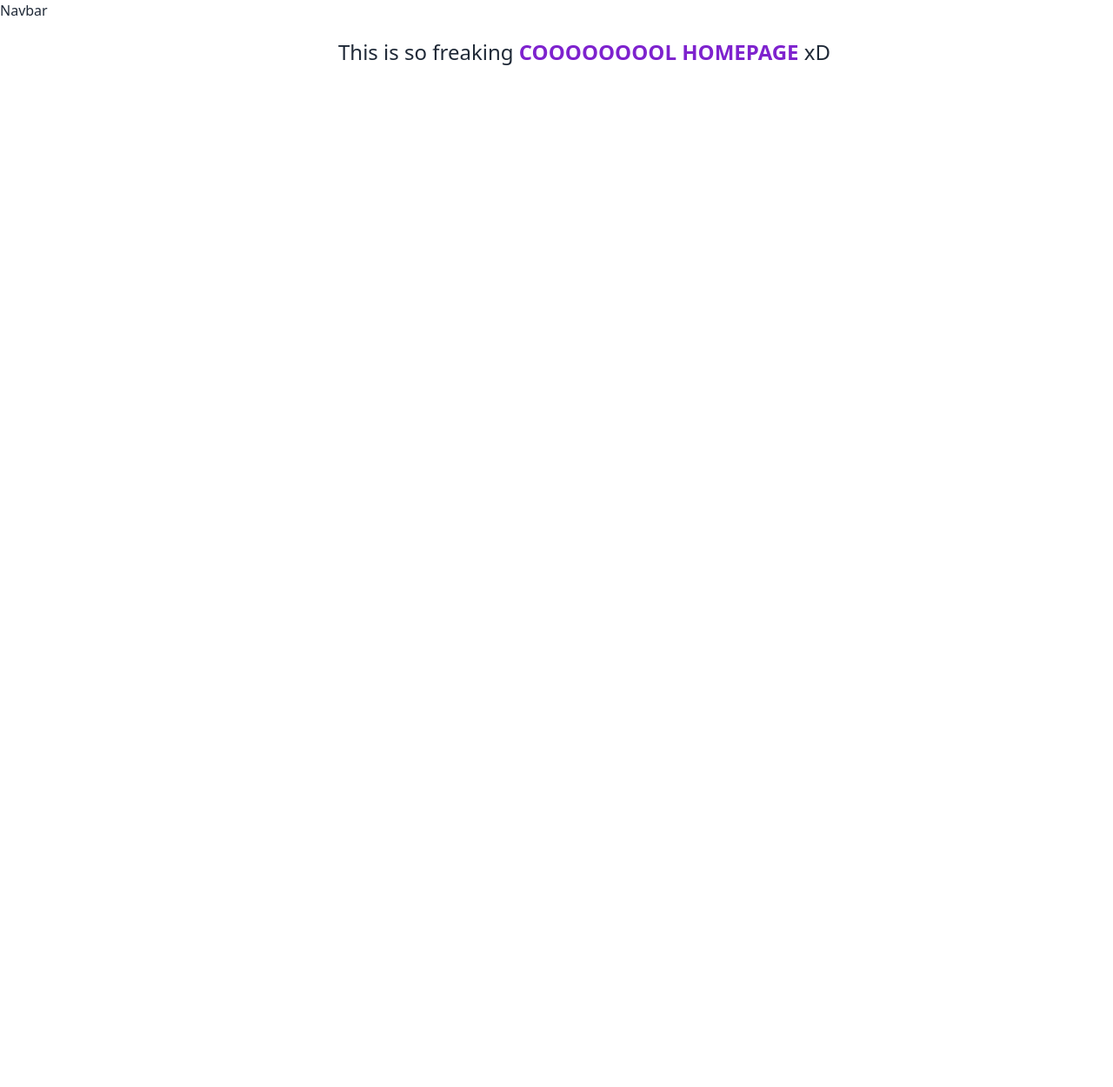
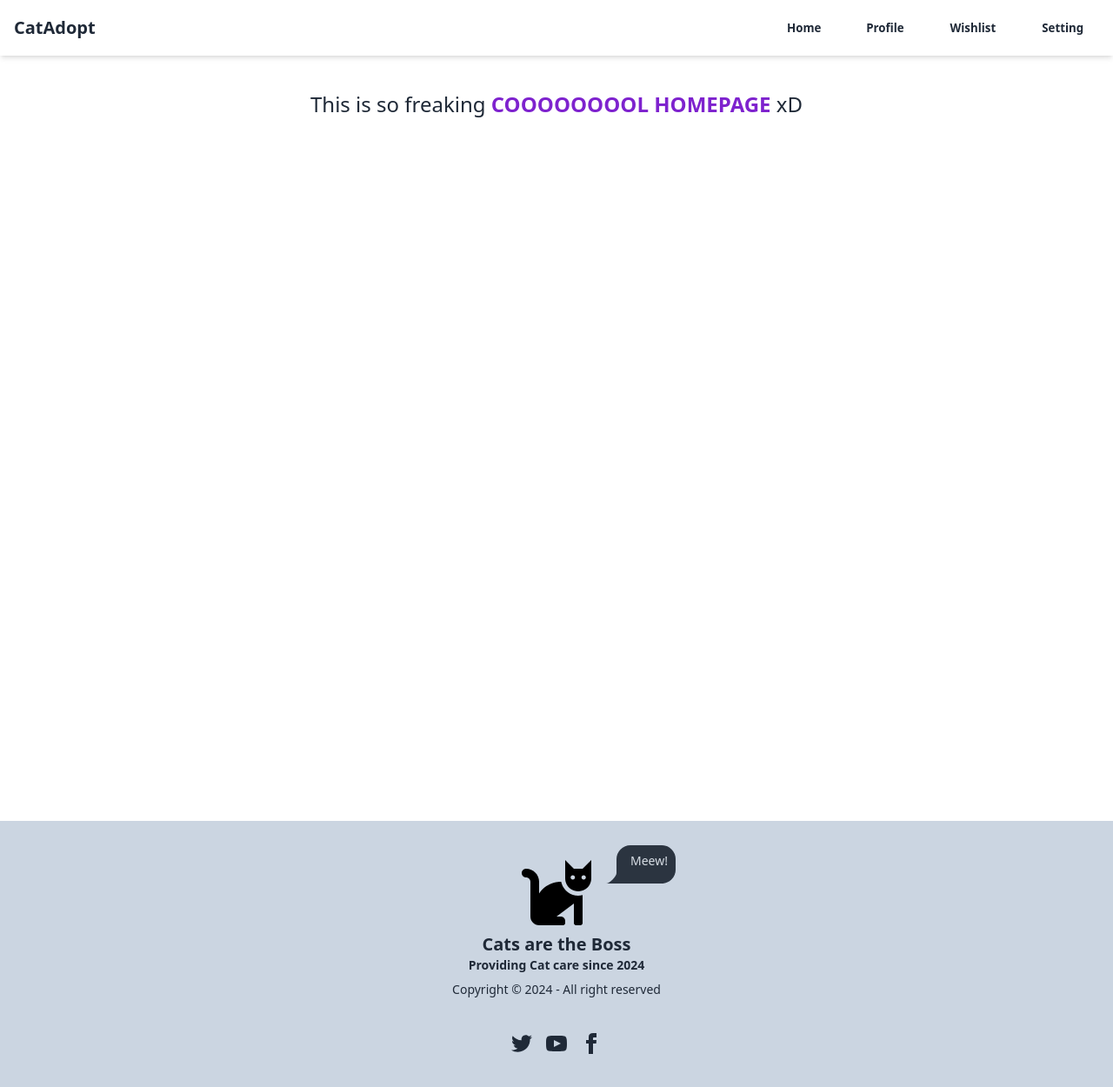
Before and after one commit to zramisha/Cat-project, a React (Vite) app in the folder cat-frontend/: page / in a window 1280 px wide. Shown: the whole page at 87% size. Before the commit the page ends 864 px from the top, so only its background shows below. Built offline with nearby package versions, Linux system fonts and the light colour scheme.

Commit message:
Frontend: Ui Setup, Error page added

```diff
--- /dev/null
+++ b/cat-frontend/src/components/CatChat.jsx
@@ -0,0 +1,19 @@
+import React from 'react';
+import { FaCat } from 'react-icons/fa';
+
+const CatChat = ({catSize="80", catColor="gray", bubbleColor="warning", chatText="Meeew!"}) => {
+  return (
+    <div>
+        <div className='relative flex w-56 justify-center'>
+          <FaCat size={catSize} color={catColor} />
+          <div className='absolute -top-4 -right-8'>
+            <div className="chat chat-start">
+            <div className={`chat-bubble chat-bubble-${bubbleColor}`}>{chatText}</div>
+            </div>
+          </div>
+        </div>
+    </div>
+  );
+};
+
+export default CatChat;
--- /dev/null
+++ b/cat-frontend/src/components/Footer.jsx
@@ -0,0 +1,60 @@
+import React from 'react';
+import SadCatIcon from './SadCatIcon';
+import { FaCat } from 'react-icons/fa';
+import CatChat from './CatChat';
+
+
+const Footer = () => {
+  return (
+    <footer className="footer footer-center bg-slate-300 p-10 text-base-content">
+      <aside>
+        <CatChat catColor='black' chatText='Meew!'/>
+        <p className="font-bold">
+          <span className='text-xl'>Cats are the Boss</span>
+          <br />
+          Providing Cat care since 2024
+        </p>
+        <p>Copyright © {new Date().getFullYear()} - All right reserved</p>
+      </aside>
+      <nav>
+        <div className="grid grid-flow-col gap-4">
+          <a>
+            <svg
+              xmlns="http://www.w3.org/2000/svg"
+              width="24"
+              height="24"
+              viewBox="0 0 24 24"
+              className="fill-current">
+              <path
+                d="M24 4.557c-.883.392-1.832.656-2.828.775 1.017-.609 1.798-1.574 2.165-2.724-.951.564-2.005.974-3.127 1.195-.897-.957-2.178-1.555-3.594-1.555-3.179 0-5.515 2.966-4.797 6.045-4.091-.205-7.719-2.165-10.148-5.144-1.29 2.213-.669 5.108 1.523 6.574-.806-.026-1.566-.247-2.229-.616-.054 2.281 1.581 4.415 3.949 4.89-.693.188-1.452.232-2.224.084.626 1.956 2.444 3.379 4.6 3.419-2.07 1.623-4.678 2.348-7.29 2.04 2.179 1.397 4.768 2.212 7.548 2.212 9.142 0 14.307-7.721 13.995-14.646.962-.695 1.797-1.562 2.457-2.549z"></path>
+            </svg>
+          </a>
+          <a>
+            <svg
+              xmlns="http://www.w3.org/2000/svg"
+              width="24"
+              height="24"
+              viewBox="0 0 24 24"
+              className="fill-current">
+              <path
+                d="M19.615 3.184c-3.604-.246-11.631-.245-15.23 0-3.897.266-4.356 2.62-4.385 8.816.029 6.185.484 8.549 4.385 8.816 3.6.245 11.626.246 15.23 0 3.897-.266 4.356-2.62 4.385-8.816-.029-6.185-.484-8.549-4.385-8.816zm-10.615 12.816v-8l8 3.993-8 4.007z"></path>
+            </svg>
+          </a>
+          <a>
+            <svg
+              xmlns="http://www.w3.org/2000/svg"
+              width="24"
+              height="24"
+              viewBox="0 0 24 24"
+              className="fill-current">
+              <path
+                d="M9 8h-3v4h3v12h5v-12h3.642l.358-4h-4v-1.667c0-.955.192-1.333 1.115-1.333h2.885v-5h-3.808c-3.596 0-5.192 1.583-5.192 4.615v3.385z"></path>
+            </svg>
+          </a>
+        </div>
+      </nav>
+    </footer>
+  );
+};
+
+export default Footer;
--- /dev/null
+++ b/cat-frontend/src/components/Navbar.jsx
@@ -0,0 +1,53 @@
+import React, { useState } from 'react';
+import { FaBars } from "react-icons/fa";
+import { RiMenu2Line, RiMenuFold2Line } from "react-icons/ri";
+import { navItems } from '@/utils/constants/nav-items';
+import { Link } from 'react-router-dom';
+
+const Navbar = () => {
+  const [isOpen, setIsOpen] = useState(false);
+
+  return (
+    <nav className="bg-base-100 shadow-md">
+      <div className="container mx-auto px-4 flex justify-between items-center h-16">
+        <div className="text-xl font-bold">
+          <a href="/">CatAdopt</a>
+        </div>
+
+        {/* Desktop Menu */}
+        <div className="hidden md:flex space-x-4">
+          {navItems?.map((navItem, index) => (
+            <div key={index} className='btn btn-ghost'>
+              <Link to={navItem.link}>
+                {navItem.name}
+              </Link>
+            </div>
+          ))}
+        </div>
+
+        {/* Mobile Menu Button */}
+        <button
+          className="md:hidden btn btn-ghost text-xl"
+          onClick={() => setIsOpen(!isOpen)}
+        >
+          {isOpen ? <RiMenuFold2Line/> : <RiMenu2Line/>}
+        </button>
+      </div>
+
+      {/* Mobile Dropdown */}
+      {isOpen && (
+        <div className="md:hidden bg-base-200 ">
+          {navItems?.map((navItem, index) => (
+            <div key={index} className='block px-4 py-2 hover:bg-base-300'>
+              <Link to={navItem.link}>
+                {navItem.name}
+              </Link>
+            </div>
+          ))}
+        </div>
+      )}
+    </nav>
+  );
+};
+
+export default Navbar;
--- /dev/null
+++ b/cat-frontend/src/components/SadCatlcon.jsx
@@ -0,0 +1,38 @@
+import React from 'react';
+
+const SadCatIcon = () => {
+  return (
+    <div className='items-center justify-center self-center'>
+      <svg
+        xmlns="http://www.w3.org/2000/svg"
+        viewBox="0 0 64 64"
+        fill="none"
+        stroke="currentColor"
+        strokeWidth="2"
+        strokeLinecap="round"
+        strokeLinejoin="round"
+        className="w-16 h-16 text-error"
+      >
+        <circle cx="32" cy="32" r="30" stroke="#000" fill="#f3f3f3" />
+
+        <circle cx="22" cy="26" r="4" fill="#000" />
+
+        <circle cx="42" cy="26" r="4" fill="#000" />
+
+        <path d="M24 40c4 4 12 4 16 0" stroke="#000" />
+
+        <path d="M18 10 L26 18 L22 22 Z" fill="#f3f3f3" stroke="#000" />
+
+        <path d="M46 10 L38 18 L42 22 Z" fill="#f3f3f3" stroke="#000" />
+
+        <line x1="12" y1="30" x2="20" y2="28" stroke="#000" />
+        <line x1="12" y1="34" x2="20" y2="36" stroke="#000" />
+        <line x1="52" y1="30" x2="44" y2="28" stroke="#000" />
+        <line x1="52" y1="34" x2="44" y2="36" stroke="#000" />
+      </svg>
+
+    </div>
+  );
+};
+
+export default SadCatIcon;
--- a/cat-frontend/src/components/error-page.jsx
+++ b/cat-frontend/src/components/error-page.jsx
@@ -1,16 +1,33 @@
 import { useRouteError } from "react-router-dom";
+import SadCatIcon from "@/components/SadCatIcon";
+import {FaCat} from "react-icons/fa"
 
-export default function ErrorPage() {
+
+const ErrorPage = () => {
+
   const error = useRouteError();
   console.error(error);
 
+
   return (
-    <div id="error-page">
-      <h1>Oops!</h1>
-      <p>Sorry, an unexpected error has occurred.</p>
-      <p>
-        <i>{error.statusText || error.message}</i>
-      </p>
+    <div className="flex items-center justify-center min-h-[80vh]">
+
+      <div className="text-center space-y-4 mx-2">
+        <div className="flex justify-center">
+          {/* <SadCatIcon/> */}
+          <FaCat size={80} color="gray"/>
+        </div>
+        {/* <h1>Oops!</h1>
+        <p>Sorry, an unexpected error has occurred.</p> */}
+        <h1 className="text-5xl font-bold text-error">{error?.status}</h1>
+        <h1 className="text-4xl font-semibold text-gray-600">{error?.statusText}</h1>
+        <p className="text-md">{error?.message || error?.data}</p>
+        <a href="/" className="btn btn-primary">
+          Go Home
+        </a>
+      </div>
     </div>
   );
-}
+};
+
+export default ErrorPage;
--- a/cat-frontend/src/layouts/main-layout.jsx
+++ b/cat-frontend/src/layouts/main-layout.jsx
@@ -1,20 +1,24 @@
 import React, { lazy } from "react";
 import { Outlet } from "react-router-dom";
-
+import Navbar from "@/components/Navbar";
+import Footer from "@/components/Footer";
 
 
 const MainLayout = () => {
   return (
-    <div className="grid grid-cols-[auto_1fr] w-full h-screen grid-rows-[auto_1fr]">
-      <div className="col-span-2 sticky top-0">
+    <div className="grid grid-cols-[auto_1fr] w-full min-h-screen grid-rows-[auto_1fr]">
+      <div className="col-span-2 sticky top-0 z-50">
         {/* navbar goes here */}
-        <div>Navbar</div>
+        <Navbar></Navbar>
       </div>
       <div className="no-scrollbar overflow-y-auto">
         {/* sidebar goes here */}
       </div>
-      <div className="md:ml-16">
+      <div className="mx-12 my-5 min-h-[70vh]">
         <Outlet />
+      </div>
+      <div className="col-span-2 z-40">
+        <Footer/>
       </div>
     </div>
   );
--- /dev/null
+++ b/cat-frontend/src/utils/constants/nav-items.js
@@ -0,0 +1,22 @@
+import { routesConstant } from "./routes";
+// import icons
+import {
+  MdOutlineDashboard
+} from "react-icons/md";
+import {
+  AiOutlineUser,
+  AiOutlineHeart,
+} from "react-icons/ai";
+
+import { RiSettings4Line } from "react-icons/ri";
+
+
+
+export const navItems = [
+    { name: "Home", link: "/", icon: MdOutlineDashboard },
+    { name: "Profile", link: routesConstant.profile, icon: AiOutlineUser },
+    // { name: "Explore Cats", link: routesConstant.exploreCats, icon: FiMessageSquare },
+    { name: "Wishlist", link: routesConstant.wishList, icon: AiOutlineHeart, margin: true },
+    { name: "Setting", link: "/", icon: RiSettings4Line },
+
+  ];
--- a/cat-frontend/src/utils/constants/routes.js
+++ b/cat-frontend/src/utils/constants/routes.js
@@ -1,3 +1,6 @@
 export const routesConstant = {
     testPage: "test-page",
+    profile: "profile",
+    wishList: "wishlist",
+    exploreCats: "explore-cats",
   }
```
